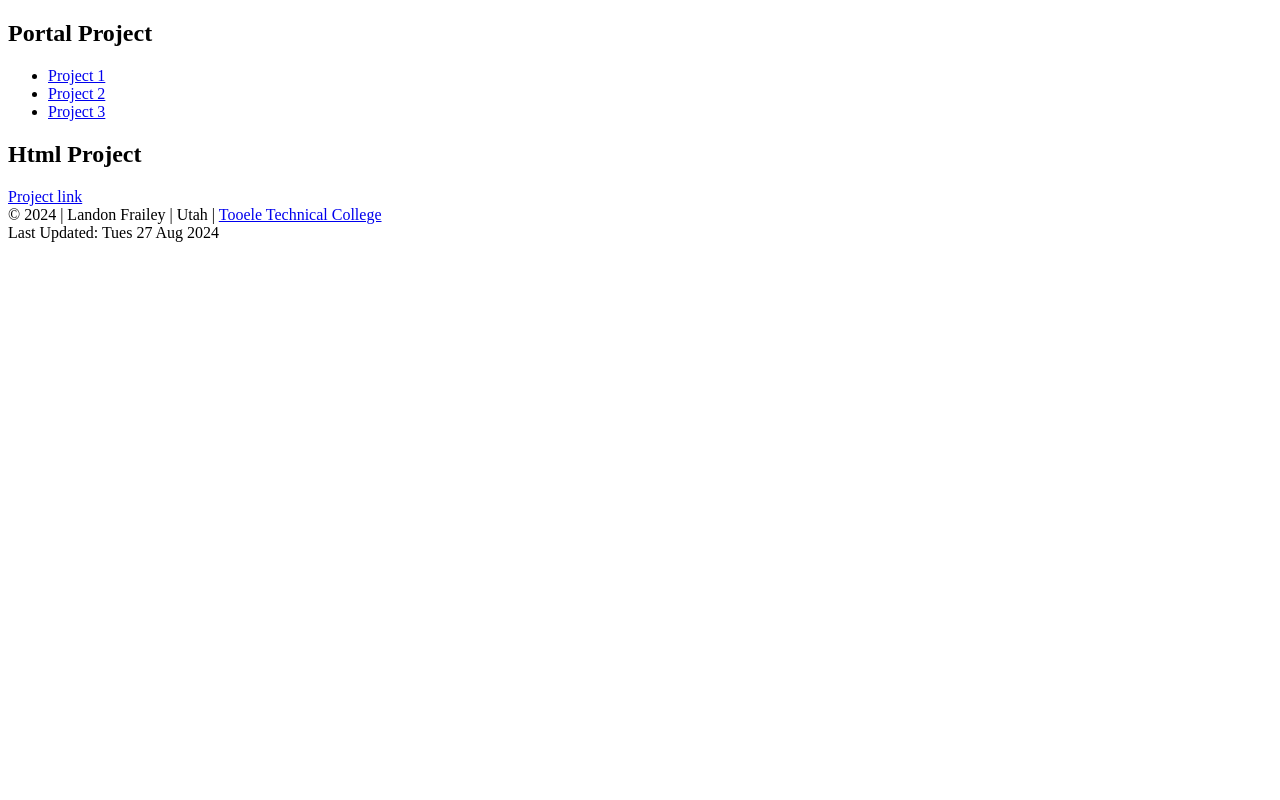
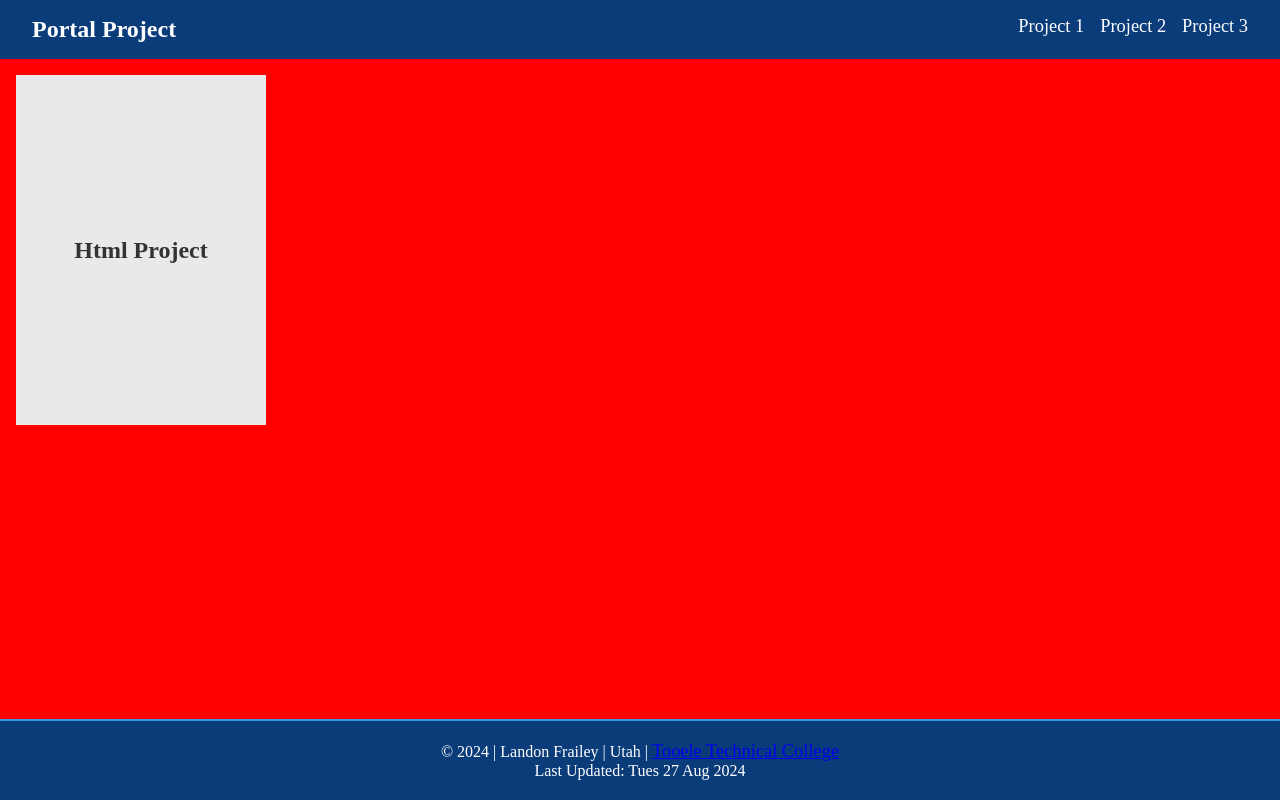
Before and after one commit to ThePsience/Portal, a plain HTML site: page index.html in a window 1280 px wide. Drawn offline with Linux system fonts and the light colour scheme.

Commit message:
Flipping card???

```diff
--- a/index.html
+++ b/index.html
@@ -3,11 +3,12 @@
   <head>
     <meta charset="UTF-8" />
     <meta name="viewport" content="width=device-width, initial-scale=1.0" />
+    <link rel="stylesheet" href="./styles.css" />
     <title>Project Portal</title>
   </head>
   <body>
-    <h2>Portal Project</h2>
     <nav>
+      <h2>Portal Project</h2>
       <ul>
         <li><a href="#">Project 1</a></li>
         <li><a href="#">Project 2</a></li>
--- a/styles.css
+++ b/styles.css
@@ -0,0 +1,115 @@
+body {
+  background-color: red;
+}
+* {
+  box-sizing: border-box;
+  margin: 0;
+  padding: 0;
+}
+
+/* Nav */
+nav {
+  display: flex; /* 1 */
+  justify-content: space-between; /* 2 */
+  padding: 1rem 2rem; /* 3 */
+  background: #0b3c7a; /* 4 */
+}
+
+nav ul {
+  display: flex; /* 5 */
+  list-style: none; /* 6 */
+}
+
+nav li {
+  padding-left: 1rem; /* 7! */
+}
+
+nav a {
+  text-decoration: none;
+  color: #fff;
+}
+
+nav h2 {
+  color: #fff;
+}
+/* footer */
+a {
+  font-size: 1.15rem;
+}
+
+header,
+footer {
+  border-top: 2px solid #3498db;
+  background-color: #0b3c7a;
+  color: white;
+  text-align: center;
+  padding: 1.25rem;
+}
+
+footer {
+  position: fixed;
+  bottom: 0;
+  width: 100%;
+}
+
+#ttechLink {
+  color: white;
+}
+
+@media screen and (max-width: 820px) {
+  .cards {
+    justify-content: center;
+  }
+}
+.cards {
+  display: flex;
+  justify-content: flex-start;
+  align-items: flex-start;
+  gap: 1rem;
+  flex-wrap: wrap;
+  padding: 1rem;
+}
+
+.card {
+  width: 250px;
+  height: 350px;
+  perspective: 800px;
+  border-style: none;
+}
+
+.card-inner {
+  width: 100%;
+  height: 100%;
+  transition: transform 0.6s;
+  transform-style: preserve-3d;
+}
+
+.card:hover .card-inner {
+  transform: rotateY(180deg);
+}
+
+.card-front,
+.card-back {
+  position: absolute;
+  width: 100%;
+  height: 100%;
+  backface-visibility: hidden;
+  text-align: center;
+}
+
+.card-front {
+  background-color: #e9e9e9;
+  color: #333;
+  display: flex;
+  align-items: center;
+  justify-content: center;
+}
+
+.card-back {
+  background-color: #767676;
+  color: #fff;
+  transform: rotateY(180deg);
+  display: flex;
+  align-items: center;
+  justify-content: center;
+}
```
